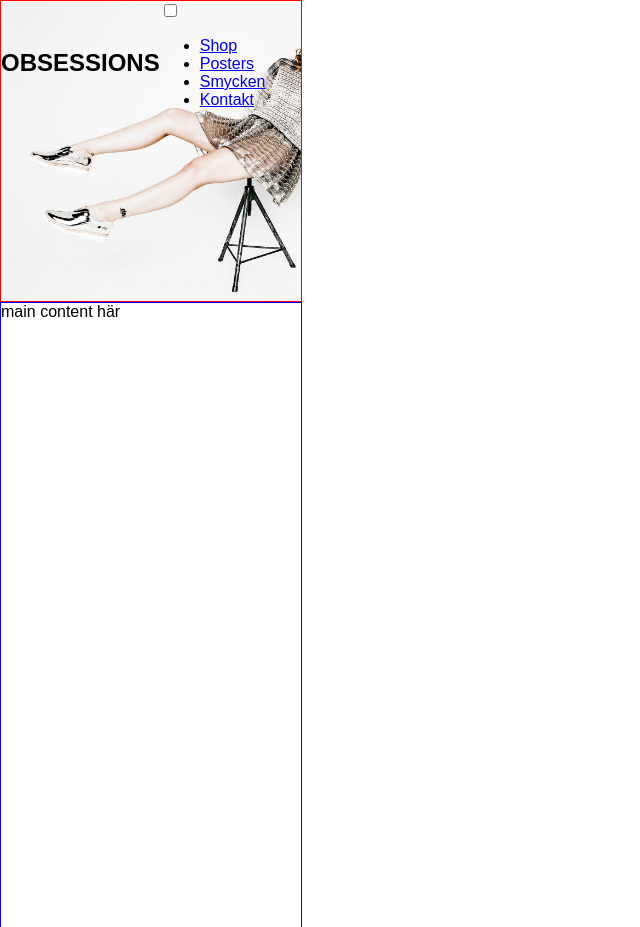
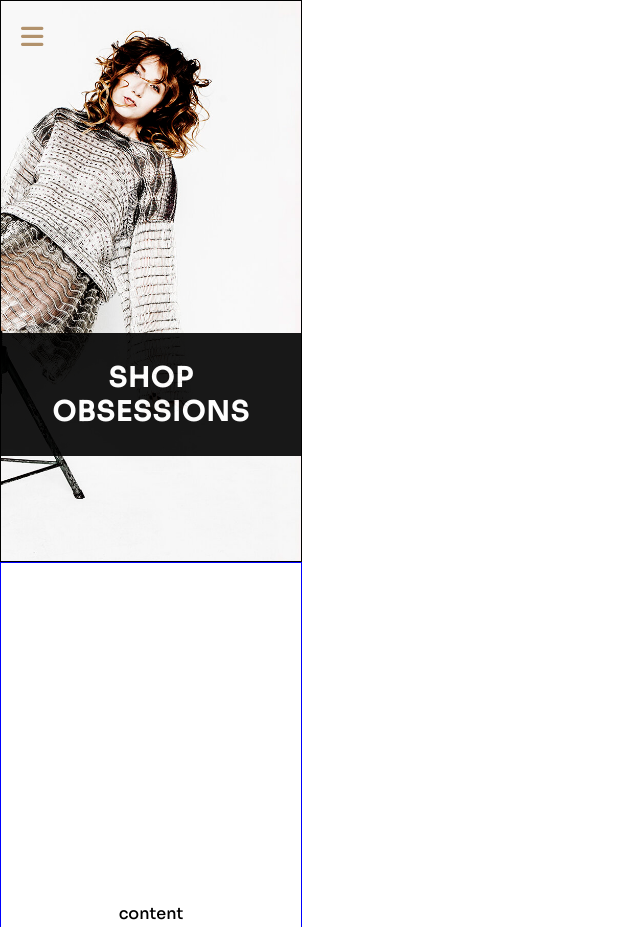
Before and after one commit to Holmkvists/first-group-project, a website: page alexia.html in a window 1280 px wide. Shown: the top 927 px of the page, without its empty margins (0-640 px from the left). Drawn offline with Linux system fonts and the light colour scheme.

Commit message:
added styling for navbar and header

```diff
--- a/alexia.html
+++ b/alexia.html
@@ -4,35 +4,64 @@
     <meta charset="UTF-8" />
     <meta http-equiv="X-UA-Compatible" content="IE=edge" />
     <meta name="viewport" content="width=device-width, initial-scale=1.0" />
-    <title></title>
     <link rel="stylesheet" href="css/alexia.css" />
+    <link rel="preconnect" href="https://fonts.googleapis.com" />
+    <link rel="preconnect" href="https://fonts.gstatic.com" crossorigin />
+    <link rel="preconnect" href="https://fonts.googleapis.com" />
+    <link rel="preconnect" href="https://fonts.gstatic.com" crossorigin />
+    <link
+      href="https://fonts.googleapis.com/css2?family=Sora:wght@500&display=swap"
+      rel="stylesheet"
+    />
+    <script
+      src="https://kit.fontawesome.com/9604976d4b.js"
+      crossorigin="anonymous"
+    ></script>
+    <script>
+      function openMenu() {
+        document.getElementById("menu").style.width = "300px";
+        document.getElementById("container").style.marginLeft = "300px";
+      }
+      function closeMenu() {
+        document.getElementById("menu").style.width = "0px";
+        document.getElementById("container").style.marginLeft = "0px";
+      }
+    </script>
+    <title>OBSESSIONS</title>
   </head>
+
+  <!-------------------- Navigationen börjar här-------------------------------->
   <header>
-    <div class="container">
-    <div class="h1-container"><h1>OBSESSIONS</h1></div>
-    <!-------------------- Navigationen börjar här-------------------------------->
-    <nav id="navigation">
-      <div id="toggle">
-        <input class="menu-button" type="checkbox" id="menu-button" />
-        <label class="menu-icon" for="menu-button"><span class="navicon"></span></label>
-        <span></span>
-        <span></span>
-        <span></span>
-        <ul id="menu">
-          <li><a href="#">Shop</a></li>
-          <li><a href="#">Posters</a></li>
-          <li><a href="#">Smycken<a></li>
-          <li><a href="#">Kontakt</a></li>
-        </ul>
+    <nav>
+      <div class="nav-container">
+        <div class="collapse">
+          <a href="#" onclick="openMenu()"> <i class="fas fa-bars"></i></a>
+        </div>
+        <div id="menu" class="nav">
+          <a href="#" class="close" onclick="closeMenu()">
+            <i class="fas fa-times"></i>
+          </a>
+          <ul class="list">
+            <li><a href="#">SHOP</a></li>
+            <li><a href="#">POSTERS</a></li>
+            <li><a href="#">SMYCKEN</a></li>
+            <li><a href="#">KONTAKT</a></li>
+          </ul>
+        </div>
+      </div>
+      <div class="box">
+        <div class="h1-container">
+          <h1>SHOP OBSESSIONS</h1>
+        </div>
       </div>
     </nav>
-    <div class="container">
   </header>
-  <!------------------ Bodyn och footerns content kommer ligga här --------------------------->
+
+  <!------------------ Bodyn och footerns content kommer här --------------------------->
   <body>
     <main>
-  <div>main content här</div>
-</main>
+      <div>content</div>
+    </main>
   </body>
-<footer></footer>
+  <footer></footer>
 </html>
--- a/scss/alexia.scss
+++ b/scss/alexia.scss
@@ -1,93 +1,101 @@
-body {
-  margin: 0;
-  padding: 0;
-
-  background: #fff;
-  color: #000;
-  font-size: 12pt;
-  font-family: Arial, Helvetica, sans-serif;
-}
-
 header {
   background-image: url("../assets/images/4_web.jpg");
   background-size: cover;
   background-repeat: no-repeat;
-  background-position: left top;
-  background-attachment: fixed;
+  background-position: top right;
   width: 300px;
-  height: 300px;
-  border: 1px solid red;
+  height: 70vh;
+  border: 1px solid black;
 }
 
-.container {
-  width: 300px;
+.box {
   display: flex;
   justify-content: center;
   align-items: center;
+  margin-top: 260px;
 }
 
 .h1-container {
-  display: flex;
-  justify-content: center;
-  align-items: center;
+  background-color: black;
+  opacity: 0.9;
+  width: 300px;
+  padding: 5px;
 
   h1 {
-    font-size: 1.5rem;
-    color: black;
+    font-size: 1.7rem;
+    color: white;
     text-align: center;
+    letter-spacing: 1px;
   }
 }
 
-main {
-  width: 300px;
-  height: 700px;
-  border: 1px solid blue;
+.nav-container {
+  width: 100%;
+  padding: 20px;
+  transition: margin-left 0.7s;
+  overflow: hidden;
+
+  .nav {
+    height: 100%;
+    width: 0;
+    position: fixed;
+    z-index: 1;
+    top: 0;
+    left: 0;
+    background-color: #b2926c;
+    opacity: 0.9;
+    overflow-x: hidden;
+    padding-top: 60px;
+    transition: 0.7s;
   }
 
-footer {
-  width: 300px;
-  height: 200px;
-  border: 1px solid orange;
+  .nav a {
+    position: relative;
+    display: block;
+    padding: 20px 30px;
+    font-size: 1.8rem;
+    text-decoration: none;
+    color: white;
+    display: flex;
   }
 
-/*@media screen and (min-width: 300) { */
-  nav {
-    #navigation {
+  .nav a:hover {
+    color: #6b5438;
+    transition: 0.3s ease;
   }
 
-    .toggle {
-      display: block;
-      position: relative;
-      top: 50px;
-      left: 50px;
-      width: 5%;
+  .nav .close {
+    position: absolute;
+    top: 0;
+    right: 22px;
+    margin-left: 50px;
+    font-size: 1.6rem;
   }
 
-    #menu {
-    }
-
-    .menu-button {
-    }
-
-    .menu-icon {
+  .collapse a {
+    color: #b2926c;
+    font-size: 1.6rem;
   }
 
   ul {
     list-style: none;
   }
-
-    a {
-      color: white;
-      font-size: 1.5rem;
-      text-decoration: none;
-      transition: color 0.4s ease;
 }
 
-    a:hover
-    {
-      color: #red;
+body {
+  margin: 0;
+  padding: 0;
+  background: #fff;
+  color: #000;
+  font-size: 12pt;
+  font-family: "Sora", sans-serif;
+  overflow-x: hidden;
 }
-
-
+main {
+  height: 700px;
+  width: 300px;
+  display: flex;
+  justify-content: center;
+  align-items: center;
+  border: 1px solid blue;
 }
-}
```
Also changed, not shown: assets/images/8_web.jpg (added), assets/images/9_web.jpg (added), assets/images/Tonje+Dag+113667.jpg.jpg (added), assets/images/Tonje+Dag+113688.jpg.jpg (added), css/alexia.css. Lines whose indentation alone changed are shown as unchanged.
